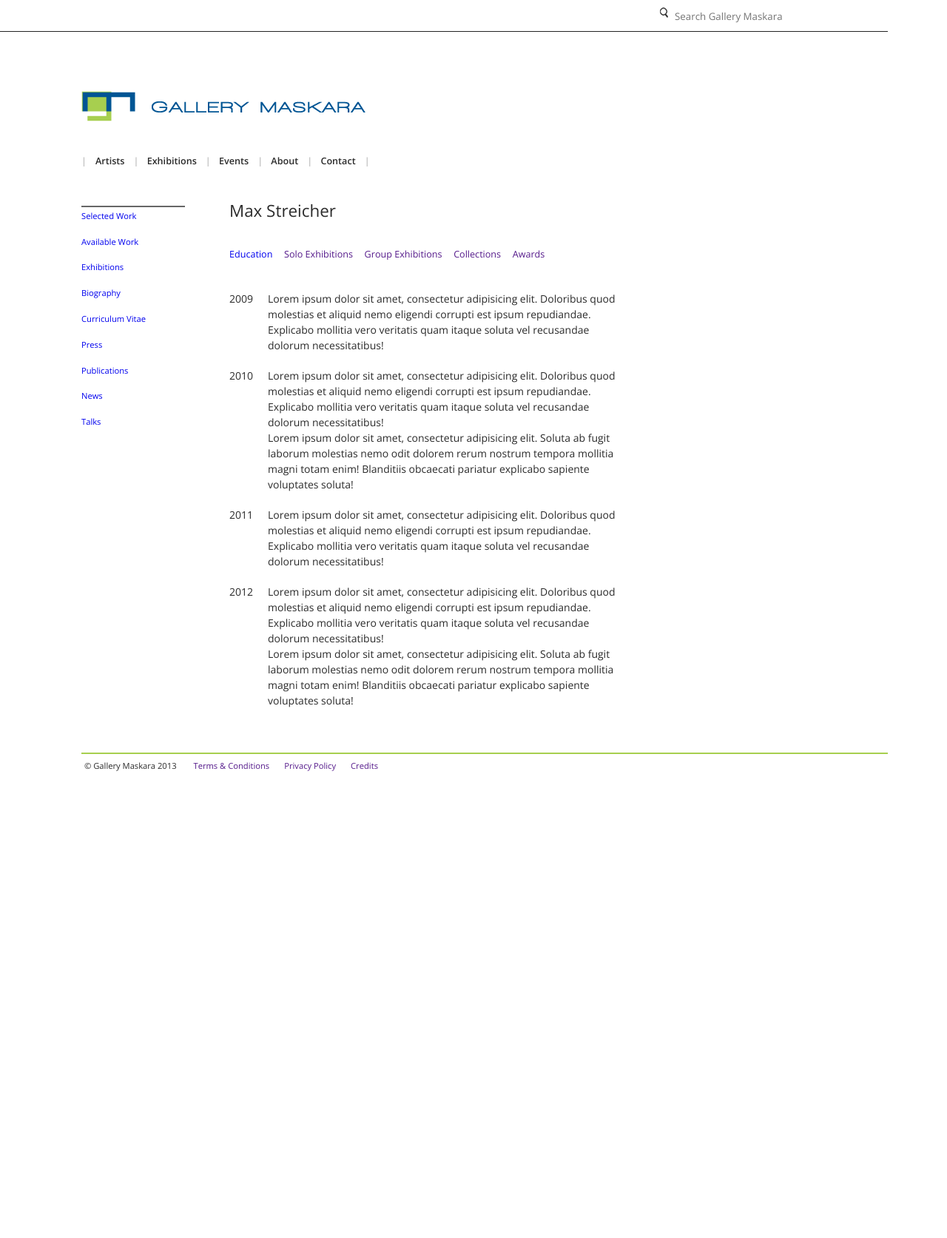
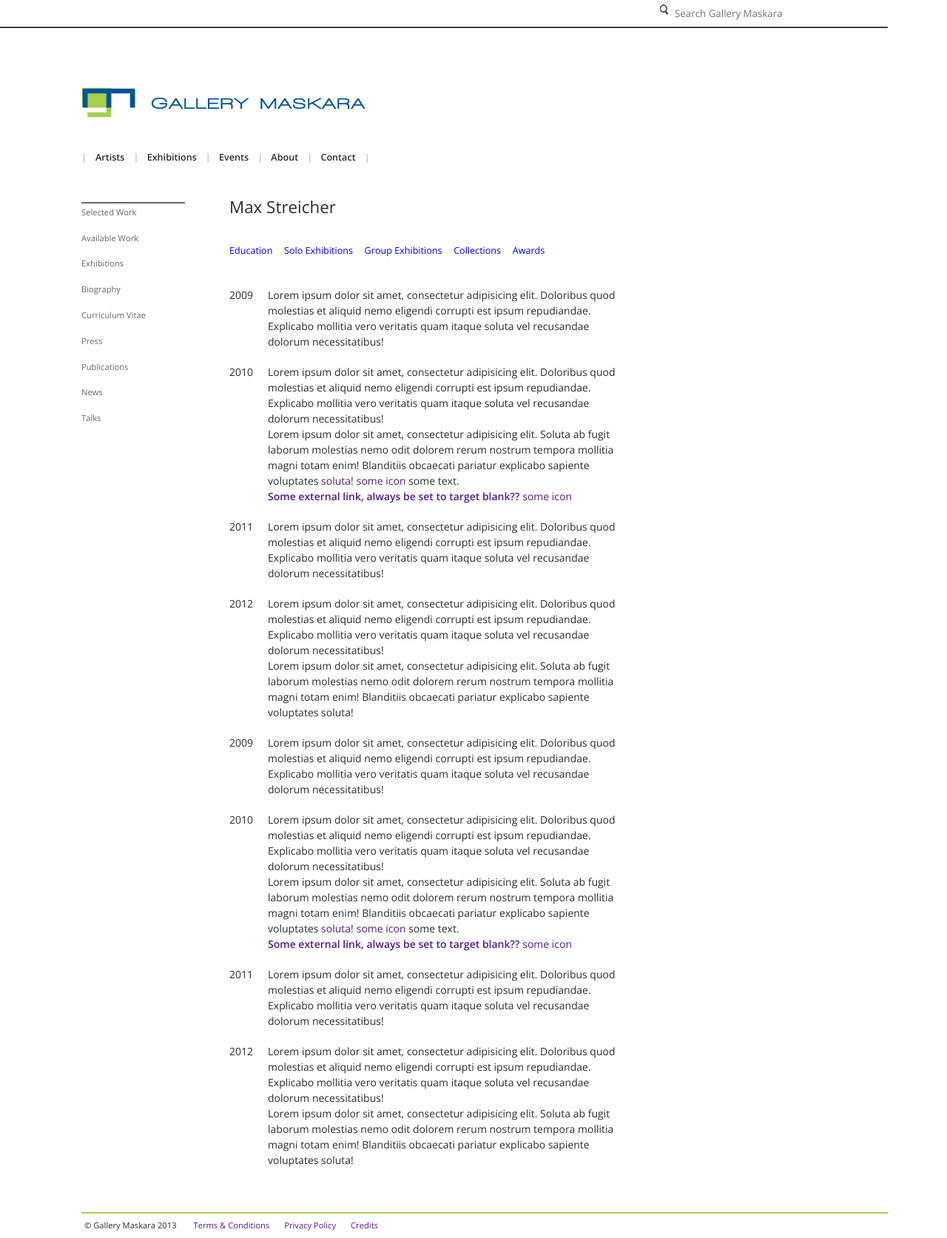
Before and after one commit to batpad/gallerym, a Django app: template templates/cv.html in a window 1280 px wide. Shown: the whole page at 74% size. Before the commit the page ends 1042 px from the top, so only its background shows below. Run offline with Django 3.2, Linux system fonts and the light colour scheme; the template is opened without the code that fills it, so the values that code supplies are empty; parts of the project's set-up code (start-up, migrations or seed data) failed here and were passed over.

Commit message:
added content to cv page

```diff
--- a/static/css/main.css
+++ b/static/css/main.css
@@ -147,8 +147,8 @@ textarea {
 
 
 #searchBlock {
-	border-bottom: 1px solid #222;
-	padding: 10px 110px 8px 0;
+	border-bottom: 2px solid #444;
+	padding: 6px 110px 6px 0;
 }
 
 #searchBlock input {
@@ -219,8 +219,13 @@ textarea {
 	font-size: 80%;
 }
 
-.sideBarTitlesSelected {
+.sideBarTitles a {
+	color: #666;
+}
+
+.sideBarTitles a:hover, .sideBarTitles a:focus, .selectedSideBarTitles {
 	font-weight: 600; /* add js to get selected one later  */
+	color: inherit;
 }
 
 .sideBarTitles p {
@@ -364,6 +369,11 @@ textarea {
 	padding: 0 0 20px 20px;
 }
 
+.anchorInfo a:after, .linkExternal:after {
+	content: "some icon";
+	padding: 0 0 0 4px;
+}
+
 /* MEDIA QUERIES */
 
 @media only screen and (max-width: 700px) {
--- a/templates/cv.html
+++ b/templates/cv.html
@@ -23,14 +23,14 @@
     <h1 class="selectedHeading">Max Streicher</h1>
     <div class="anchorsCv">
         <a href="#anchorEducation">Education</a>
-        <a href="">Solo Exhibitions</a>
-        <a href="">Group Exhibitions</a>
-        <a href="">Collections</a>
-        <a href="">Awards</a>
+        <a href="#anchorExibSolo">Solo Exhibitions</a>
+        <a href="#anchorExibGroup">Group Exhibitions</a>
+        <a href="#anchorCollections">Collections</a>
+        <a href="#anchorAwards">Awards</a>
     </div> <!-- end anchors cv  -->
 
     <div class="anchorContent col70">
-
+        <div id="anchorEducation">
             <div class="anchorDateBlock">
                 <div class="anchorDate">
                     <p>2009</p>
@@ -47,7 +47,8 @@
                 </div>
                 <div class="anchorInfo">
                     <p>Lorem ipsum dolor sit amet, consectetur adipisicing elit. Doloribus quod molestias et aliquid nemo eligendi corrupti est ipsum repudiandae. Explicabo mollitia vero veritatis quam itaque soluta vel recusandae dolorum necessitatibus!</p>
-                <p>Lorem ipsum dolor sit amet, consectetur adipisicing elit. Soluta ab fugit laborum molestias nemo odit dolorem rerum nostrum tempora mollitia magni totam enim! Blanditiis obcaecati pariatur explicabo sapiente voluptates soluta!</p>
+                    <p>Lorem ipsum dolor sit amet, consectetur adipisicing elit. Soluta ab fugit laborum molestias nemo odit dolorem rerum nostrum tempora mollitia magni totam enim! Blanditiis obcaecati pariatur explicabo sapiente voluptates <a href="" class="linkExternal">soluta!</a> some text.</p>
+                    <p><a href="" class="linkExternal"><strong>Some external link, always be set to target blank??</strong></a></p>
                 </div> <!-- end anchor info  -->
 
             </div> <!-- end anchor date block  -->
@@ -72,6 +73,61 @@
                 </div> <!-- end anchor info  -->
 
             </div> <!-- end anchor date block  -->
+        </div> <!-- end anchor education -->
+
+        <div id="anchorExibSolo">
+            <div class="anchorDateBlock">
+                <div class="anchorDate">
+                    <p>2009</p>
+                </div>
+                <div class="anchorInfo">
+                    <p>Lorem ipsum dolor sit amet, consectetur adipisicing elit. Doloribus quod molestias et aliquid nemo eligendi corrupti est ipsum repudiandae. Explicabo mollitia vero veritatis quam itaque soluta vel recusandae dolorum necessitatibus!</p>
+                </div> <!-- end anchor info  -->
+
+            </div> <!-- end anchor date block  -->
+
+            <div class="anchorDateBlock">
+                <div class="anchorDate">
+                    <p>2010</p>
+                </div>
+                <div class="anchorInfo">
+                    <p>Lorem ipsum dolor sit amet, consectetur adipisicing elit. Doloribus quod molestias et aliquid nemo eligendi corrupti est ipsum repudiandae. Explicabo mollitia vero veritatis quam itaque soluta vel recusandae dolorum necessitatibus!</p>
+                    <p>Lorem ipsum dolor sit amet, consectetur adipisicing elit. Soluta ab fugit laborum molestias nemo odit dolorem rerum nostrum tempora mollitia magni totam enim! Blanditiis obcaecati pariatur explicabo sapiente voluptates <a href="" class="linkExternal">soluta!</a> some text.</p>
+                    <p><a href="" class="linkExternal"><strong>Some external link, always be set to target blank??</strong></a></p>
+                </div> <!-- end anchor info  -->
+
+            </div> <!-- end anchor date block  -->
+
+            <div class="anchorDateBlock">
+                <div class="anchorDate">
+                    <p>2011</p>
+                </div>
+                <div class="anchorInfo">
+                    <p>Lorem ipsum dolor sit amet, consectetur adipisicing elit. Doloribus quod molestias et aliquid nemo eligendi corrupti est ipsum repudiandae. Explicabo mollitia vero veritatis quam itaque soluta vel recusandae dolorum necessitatibus!</p>
+                </div> <!-- end anchor info  -->
+
+            </div> <!-- end anchor date block  -->
+
+            <div class="anchorDateBlock">
+                <div class="anchorDate">
+                    <p>2012</p>
+                </div>
+                <div class="anchorInfo">
+                    <p>Lorem ipsum dolor sit amet, consectetur adipisicing elit. Doloribus quod molestias et aliquid nemo eligendi corrupti est ipsum repudiandae. Explicabo mollitia vero veritatis quam itaque soluta vel recusandae dolorum necessitatibus!</p>
+                    <p>Lorem ipsum dolor sit amet, consectetur adipisicing elit. Soluta ab fugit laborum molestias nemo odit dolorem rerum nostrum tempora mollitia magni totam enim! Blanditiis obcaecati pariatur explicabo sapiente voluptates soluta!</p>
+                </div> <!-- end anchor info  -->
+
+            </div> <!-- end anchor date block  -->
+        </div> <!-- end anchor exib solo -->
+
+        <div id="anchorExibGroup">
+        </div> <!-- end anchor exib group -->
+
+        <div id="anchorCollections">
+        </div> <!-- end anchor collections -->
+
+        <div id="anchorAwards">
+        </div> <!-- end anchor awards -->
 
 
     </div> <!-- end anchor content -->
```
Lines whose indentation alone changed are shown as unchanged.
